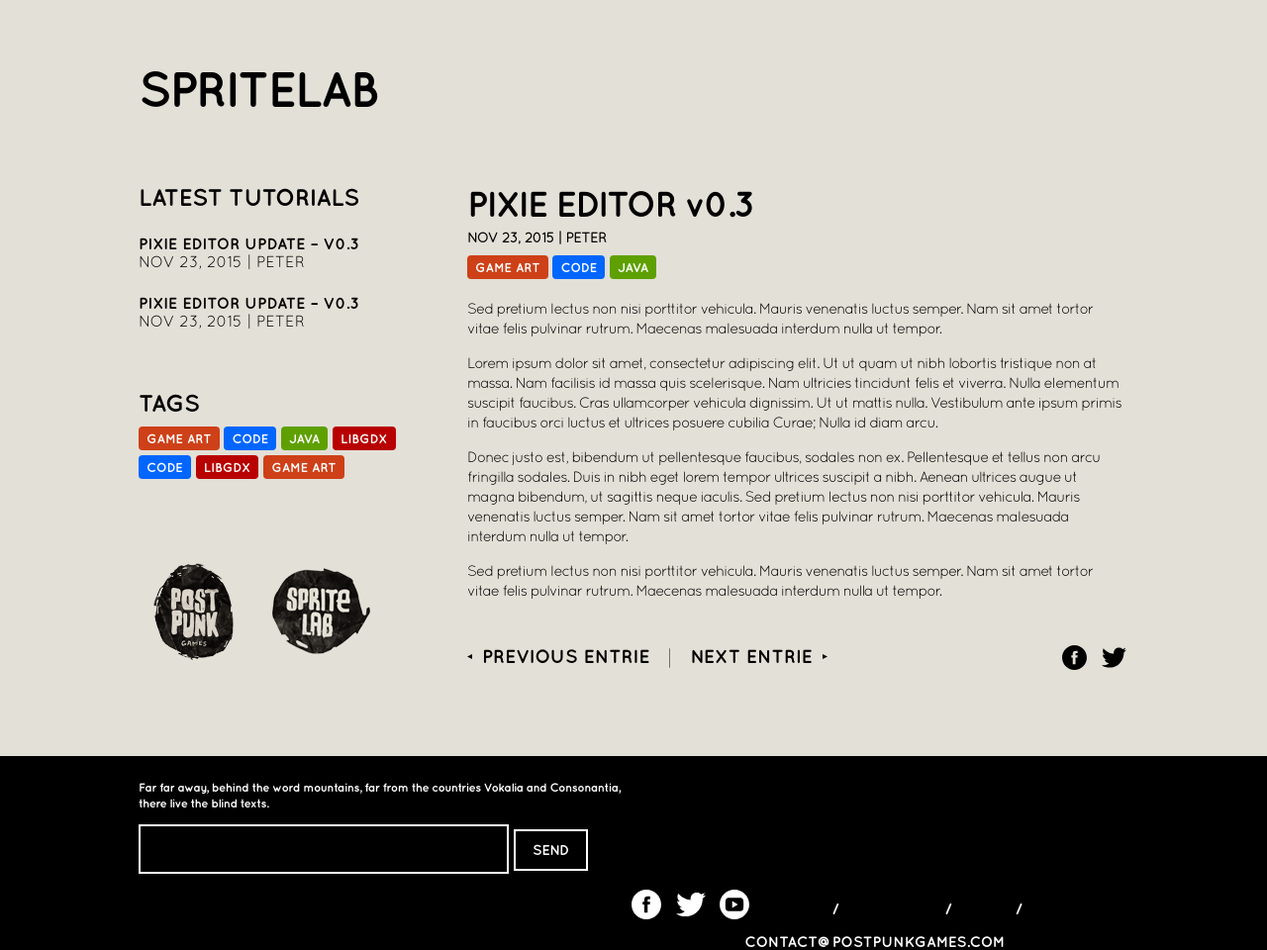
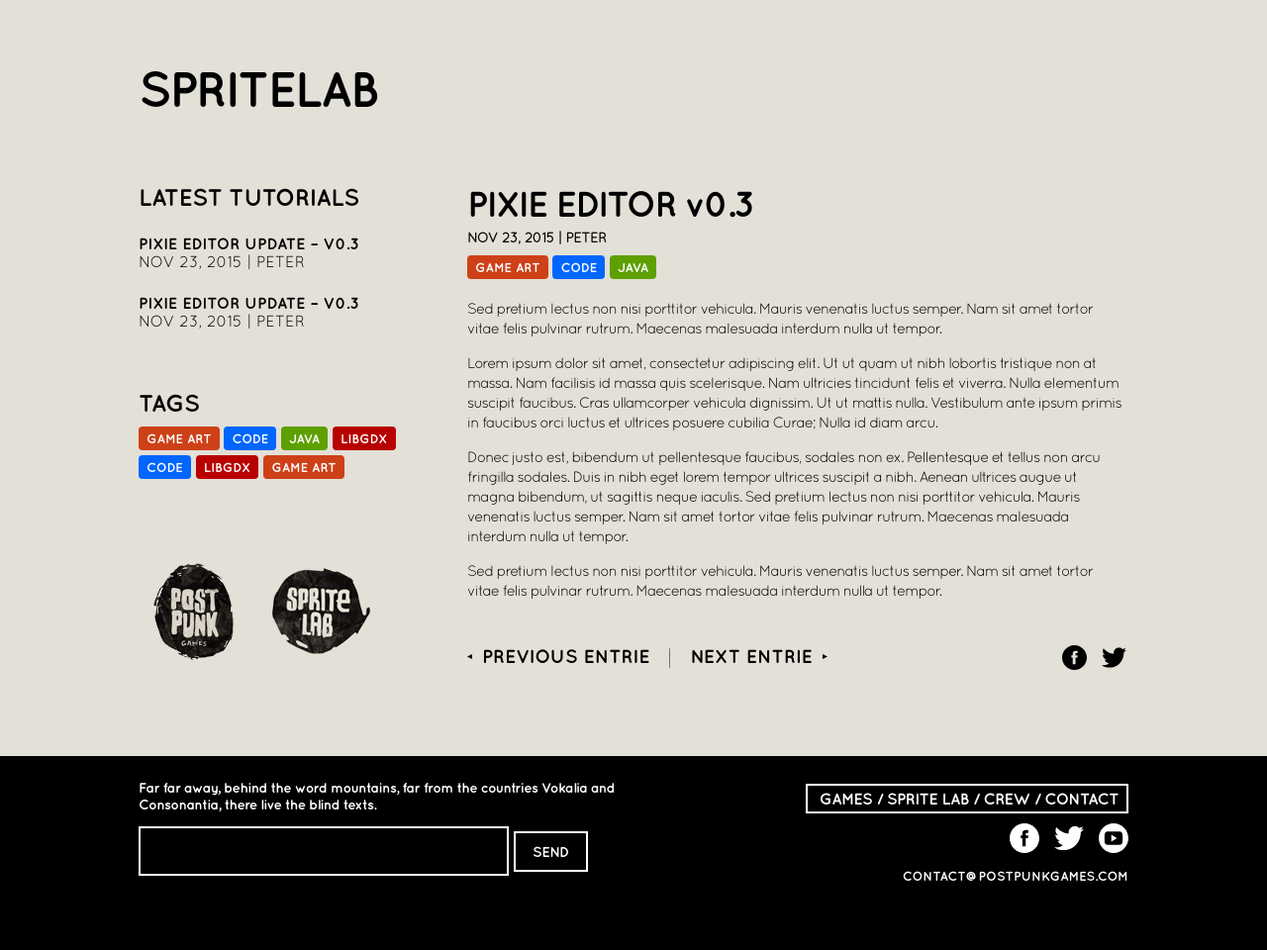
Before and after one commit to postpunkgames/spritelab-static, a plain HTML site: page index.html in a window 1280 px wide. Shown: the whole page at 99% size. Drawn offline with Linux system fonts and the light colour scheme; a script that the page names is missing.

Commit message:
footer fix

```diff
--- a/css/main.css
+++ b/css/main.css
@@ -272,8 +272,8 @@ a {
 }
 
 #fleft h3 {
-	font-size: 12px;
-	line-height: 16px;
+	font-size: 14px;
+	line-height: 17px;
 	padding-bottom: 10px;
 }
 
@@ -349,7 +349,7 @@ input[type=email], input[type=email]:focus{
 
 #fmenu ul {
 	list-style: none;
-	padding: 0.25em 0.73em 0.25em 0.73em;
+	padding: 0.25em 0.50em 0.25em 0.73em;
 	margin: 0;
 }
 
@@ -359,10 +359,12 @@ input[type=email], input[type=email]:focus{
 
 #fmenu {
 	float: right;
-	font-size: 16px;
+
+	margin-bottom: 10px;
 	letter-spacing: -0.035em;
 	border-style: solid;
-	border-color: #000;
+	border-width: 2px;
+	border-color: #fff;
 	cursor:default;
 	-webkit-transition: background-color 0.5s;
 	-webkit-transition: color 0.5s;
@@ -377,8 +379,30 @@ input[type=email], input[type=email]:focus{
 	color:#55524a;
 }
 
+#fmenu a {
+	color: #FFFFFF;
+	font-size: 16px;
+}
+
 #fmenu a:hover{
 	color: #fff;
+}
+
+#fsocial {
+	text-align: right;
+	margin-bottom: 10px;
+	margin-top: 10px;
+}
+
+#fsocial svg{
+	margin-left: 10px;
+}
+
+
+
+#link {
+	text-align: right;
+	margin-top: 10px;
 }
 
 #link p{
@@ -386,21 +410,8 @@ input[type=email], input[type=email]:focus{
 }
 
 #link a{
-	font-size: 15px;
+	font-size: 13px;
 	color: #FFF;
 	text-transform: uppercase;
 	margin-top: 25px;
 }
-
-#fsocial {
-	float:right;
-	margin-bottom: 10px;
-}
-
-#fsocial svg{
-	margin-left: 10px;
-}
-
-#link {
-	margin-top: 10px;
-}
```
Also changed, not shown: index.html (+5 -2 lines).
